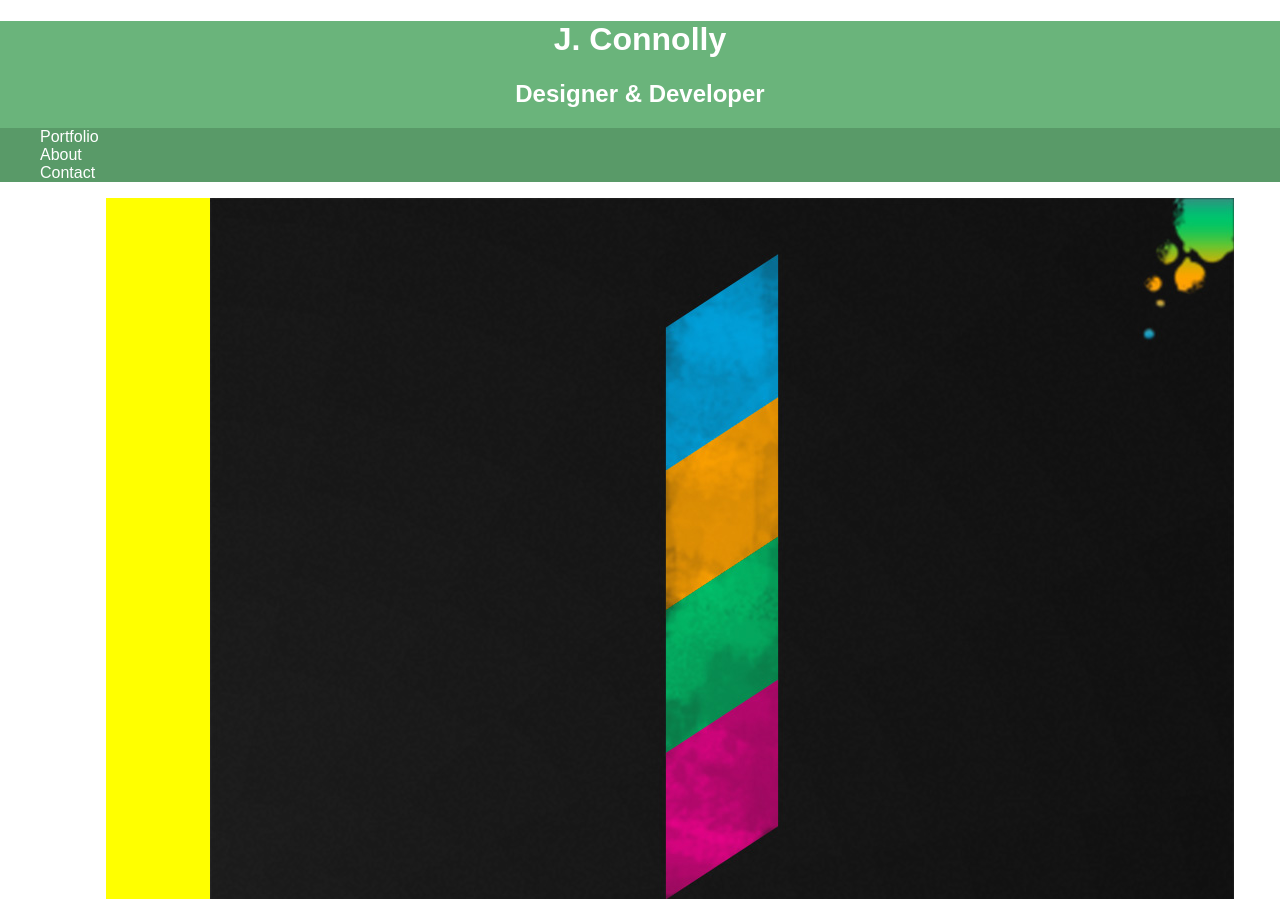
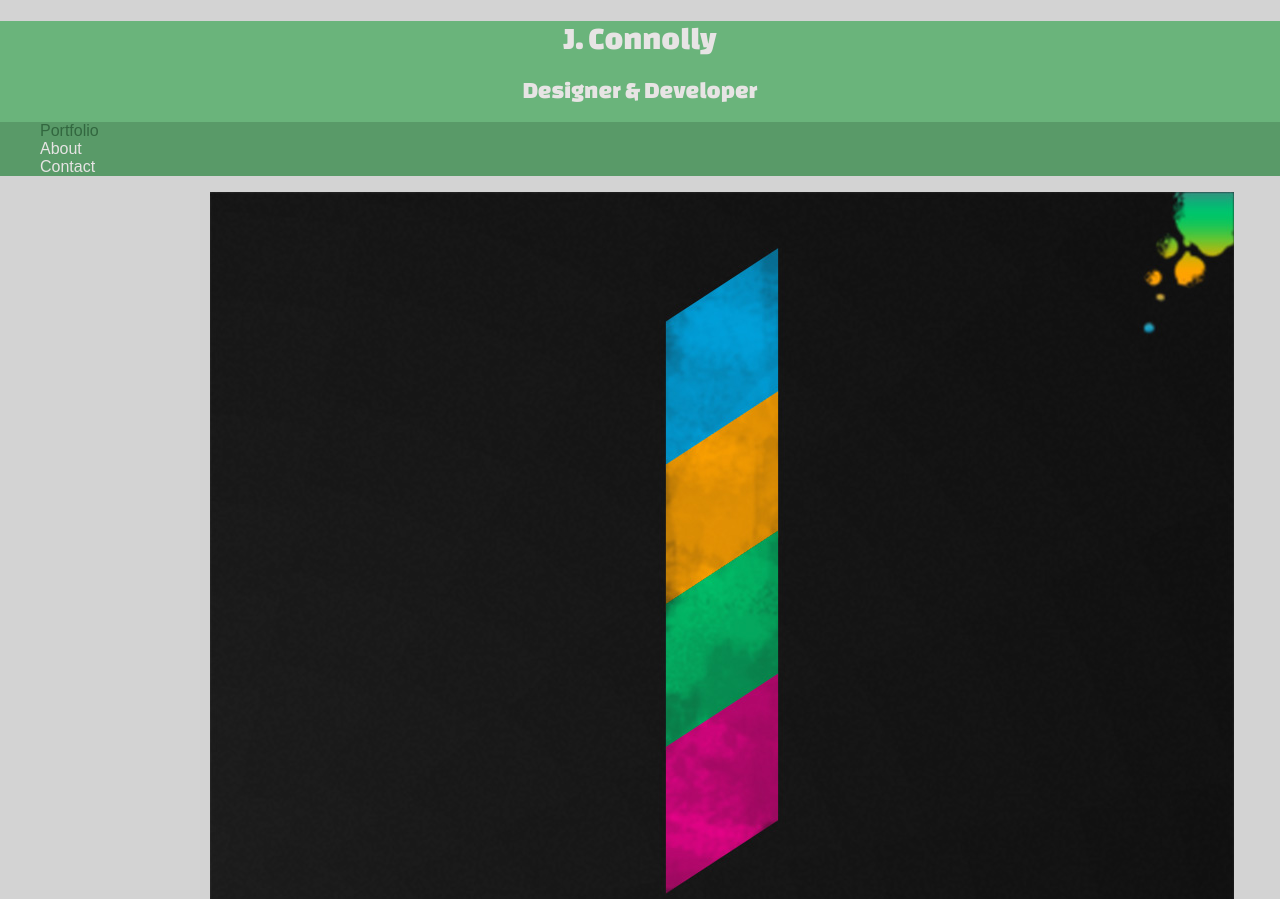
Before and after one commit to jtsurfrat/jconnolly, a plain HTML site: page index.html in a window 1280 px wide. Shown: the top 899 px of the page. Drawn offline with Linux system fonts and the light colour scheme.

Commit message:
adding css google fonts

```diff
--- a/css/style.css
+++ b/css/style.css
@@ -1,36 +1,88 @@
-a {
-  text-decoration: none;
-}
+/*@import url(//db.onlinewebfonts.com/c/eaf97b4f476e6bb0485a27c26607f588?family=Changa+One);
+
+@font-face {font-family: "Changa One";
+    src: url("//db.onlinewebfonts.com/t/eaf97b4f476e6bb0485a27c26607f588.eot");
+    src: url("//db.onlinewebfonts.com/t/eaf97b4f476e6bb0485a27c26607f588.eot?#iefix") format("embedded-opentype"),
+    url("//db.onlinewebfonts.com/t/eaf97b4f476e6bb0485a27c26607f588.woff2") format("woff2"),
+    url("//db.onlinewebfonts.com/t/eaf97b4f476e6bb0485a27c26607f588.woff") format("woff"),
+    url("//db.onlinewebfonts.com/t/eaf97b4f476e6bb0485a27c26607f588.ttf") format("truetype"),
+    url("//db.onlinewebfonts.com/t/eaf97b4f476e6bb0485a27c26607f588.svg#Changa One") format("svg");
+}*/
+
+/*******************
+GENERAL
+*******************/
 
 .wrapper {
   max-width: 940px;
   margin: 0 auto;
   padding: 0 5%;
-  background-color: yellow;
+  /*background-color: yellow;*/
 }
+
+a {
+  text-decoration: none;
+}
+
+
+/*************************
+HEADING
+************************/
 
 #logo {
   text-align: center;
   margin: 0;
 }
 
-a {
-  color: #6ab47b;
+/*************************
+COLORS
+************************/
+
+
+/* site body */
+
+body {
+  background-color: #D3D3D3;
+  color: #999;
 }
+
+/* green header */
 
 header {
   background: #6ab47b;
   border-color: #599a68;
 }
 
-h1, h2 {
-  color: #fff;
-}
+/* nav background on mobile devices */
 
 nav {
   background: #599a68;
 }
 
+/* logo text */
+
+h1, h2 {
+  color: #fff;
+  color: #E7E4E4;
+  font-family: "Changa One";
+  font-weight: 400;
+}
+
+/* links */
+
+a {
+  color: #6ab47b;
+}
+
+
+/* nave links */
 nav a, nav a:visited {
   color: #fff;
+  color: #E7E4E4;
 }
+
+/* selected nav link */
+
+nav a.selected, nav a:hover {
+  color: #32673f;
+}
--- a/index.html
+++ b/index.html
@@ -4,7 +4,9 @@
     <meta charset="utf-8">
     <title>J. Connolly | Developer & Designer</title>
     <link rel="stylesheet" href="css/normalize.css">
+    <link href="https://fonts.googleapis.com/css?family=Changa+One|Open+Sans" rel="stylesheet">
     <link rel="stylesheet" href="css/style.css">
+
 
   </head>
   <body>
@@ -15,7 +17,7 @@
       </a>
       <nav>
         <ul>
-          <li><a href="index.html">Portfolio</a></li>
+          <li><a href="index.html"class="selected">Portfolio</a></li>
           <li><a href="about.html">About</a></li>
           <li><a href="contact.html">Contact</a></li>
         </ul>
```
